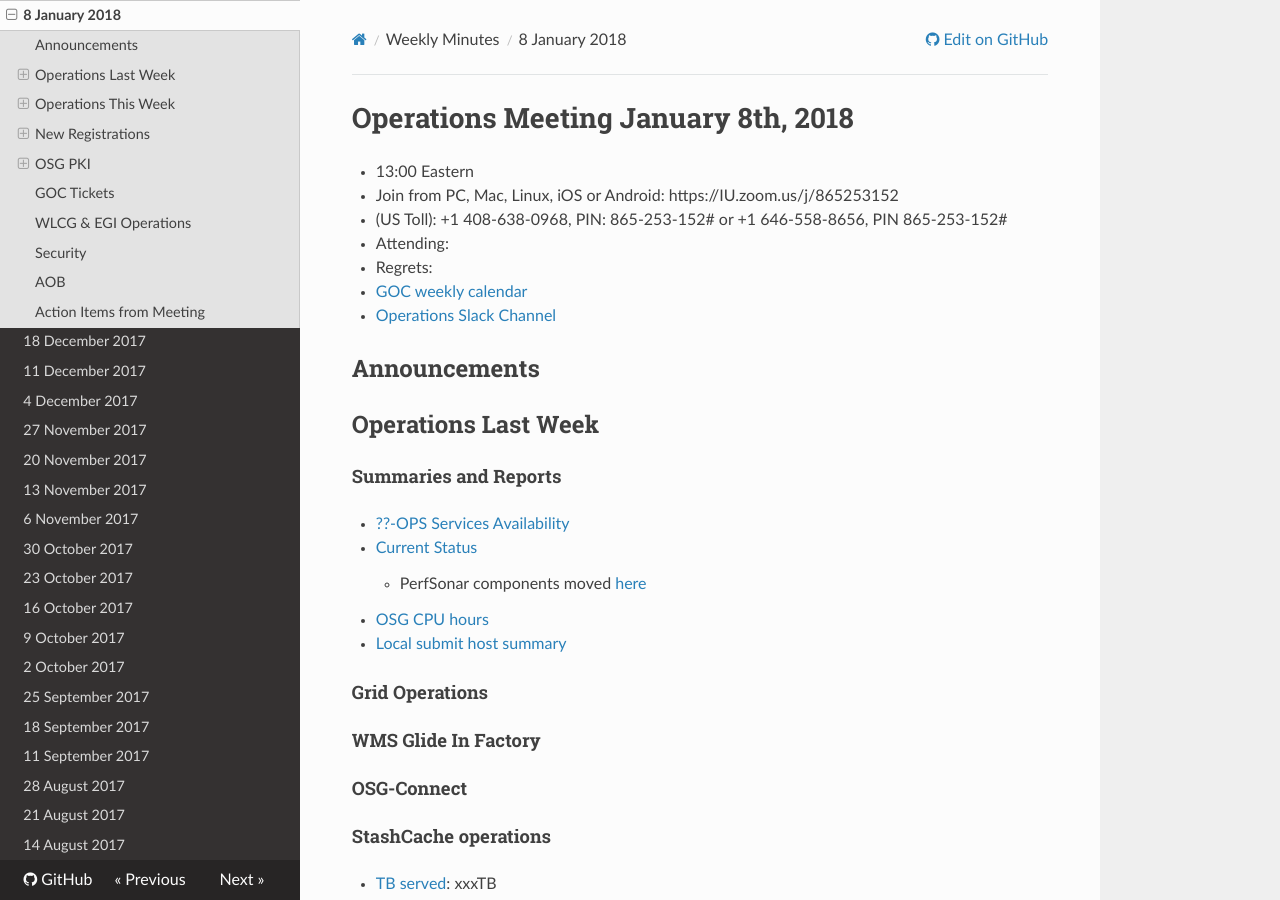
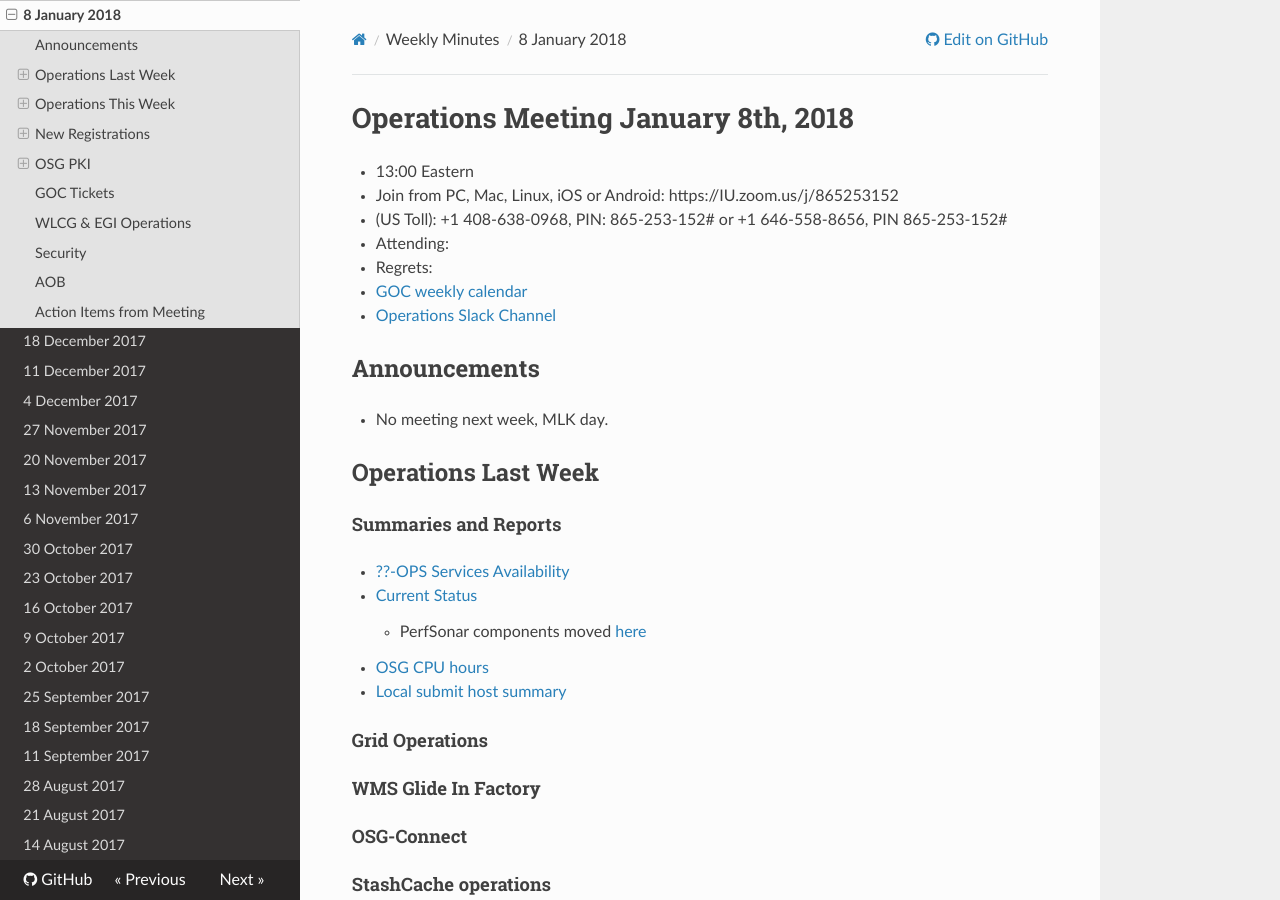
Before and after one commit to osg-htc/operations, an MkDocs documentation site: the page built from docs/WeeklyMinutes/08Jan2018.md, in a window 1280 px wide and 900 px high. Built offline with MkDocs 1.6.1, drawn with Linux system fonts in a browser that asks for light colours; nearby versions of some CDN libraries; old or Windows-style settings are respelled for this version of MkDocs.

Commit message:
Update 08Jan2018.md

```diff
--- a/docs/WeeklyMinutes/08Jan2018.md
+++ b/docs/WeeklyMinutes/08Jan2018.md
@@ -8,7 +8,7 @@
    * [Operations Slack Channel](https://opensciencegrid.slack.com/messages/C5GAYBGA0/)
 
 ## Announcements
-
+   * No meeting next week, MLK day.
 
 ## Operations Last Week
 #### Summaries and Reports
```
